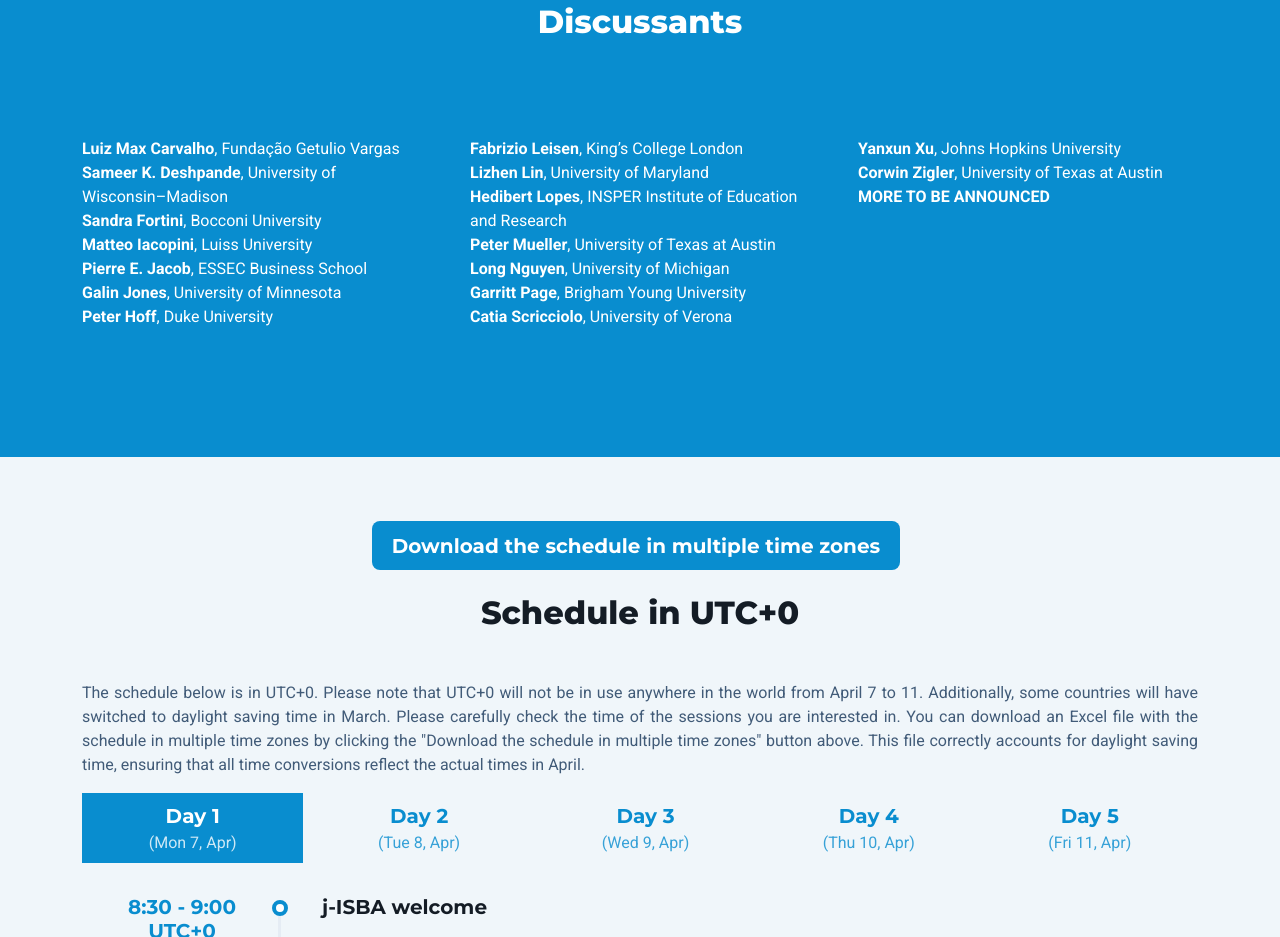
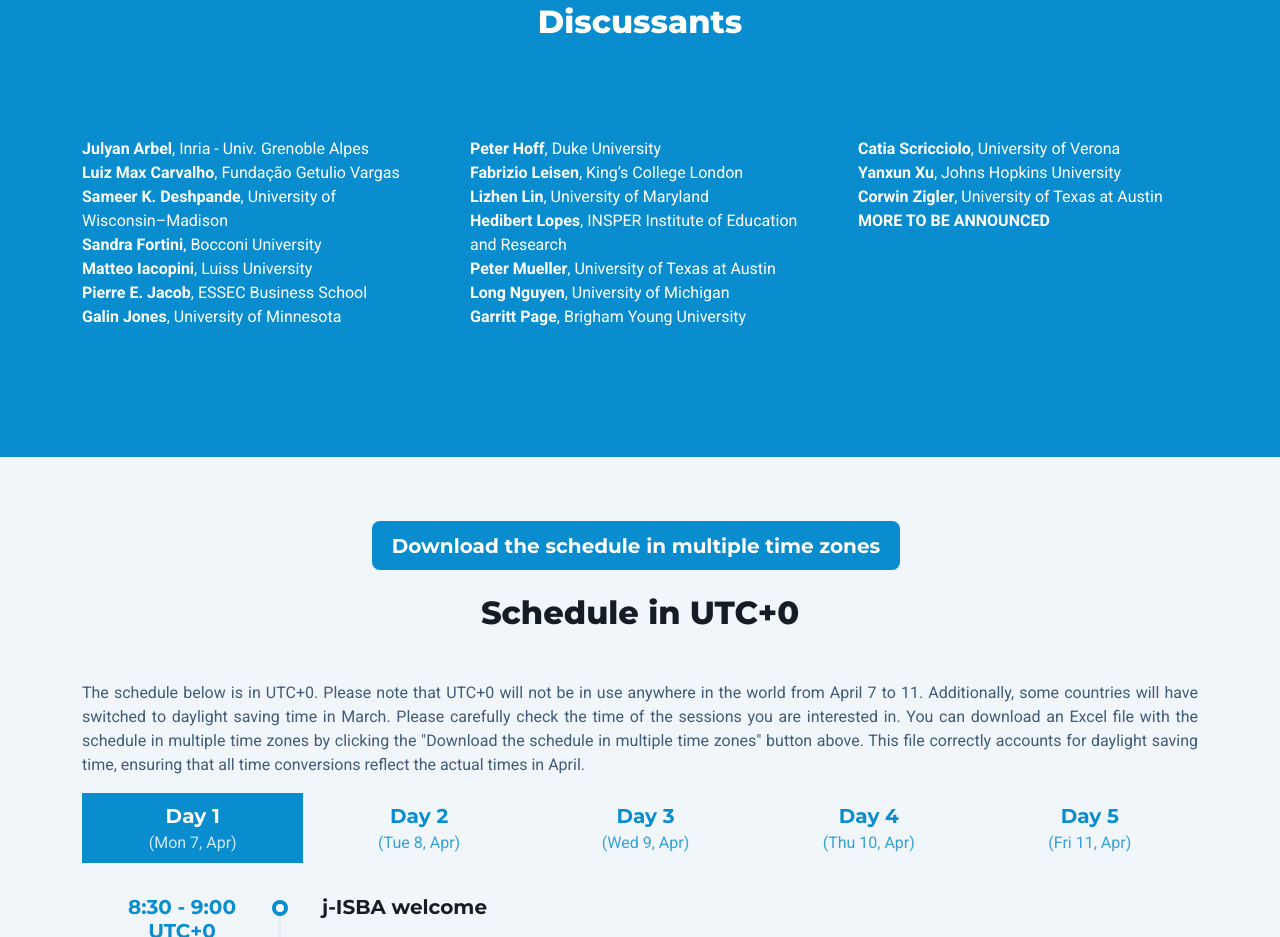
Before and after one commit to BAYSM2026/BASYM2026, a plain HTML site: page index.html in a window 1280 px wide. Shown: the part 4574-5511 px from the top of the page. Drawn offline with nearby package versions, Linux system fonts and the light colour scheme; files that its build step writes are made by us from their sources.

Commit message:
Update index.html

```diff
--- a/index.html
+++ b/index.html
@@ -333,32 +333,33 @@
 				<div class="col">
 					<div class="desc">
 						<p>
+							<b>Julyan Arbel</b>, Inria - Univ. Grenoble Alpes<br>
 							<b>Luiz Max Carvalho</b>, Fundação Getulio Vargas <br>
 							<b>Sameer K. Deshpande</b>, University of Wisconsin–Madison <br>
 							<b>Sandra Fortini</b>, Bocconi University <br>
 							<b>Matteo Iacopini</b>, Luiss University <br>
 							<b>Pierre E. Jacob</b>, ESSEC Business School <br>
 							<b>Galin Jones</b>, University of Minnesota <br>
-							<b>Peter Hoff</b>, Duke University <br>
 						</p>
 						</div><!--//desc-->
 				</div><!--//col-->
 				<div class="col">
 					<div class="desc">
 						<p>
+							<b>Peter Hoff</b>, Duke University <br>
 							<b>Fabrizio Leisen</b>, King’s College London <br>
 							<b>Lizhen Lin</b>, University of Maryland <br>
 							<b>Hedibert Lopes</b>, INSPER Institute of Education and Research<br>
 							<b>Peter Mueller</b>, University of Texas at Austin<br>
 							<b>Long Nguyen</b>, University of Michigan <br>
 							<b>Garritt Page</b>, Brigham Young University <br>
-							<b>Catia Scricciolo</b>, University of Verona <br>
 					</p>
 					</div><!--//desc-->
 				</div><!--//col-->
 				<div class="col">
 					<div class="desc">
 						<p>
+							<b>Catia Scricciolo</b>, University of Verona <br>
 							<b>Yanxun Xu</b>, Johns Hopkins University <br>
 							<b>Corwin Zigler</b>, University of Texas at Austin <br>
 							<b>MORE TO BE ANNOUNCED</b><br>
```
